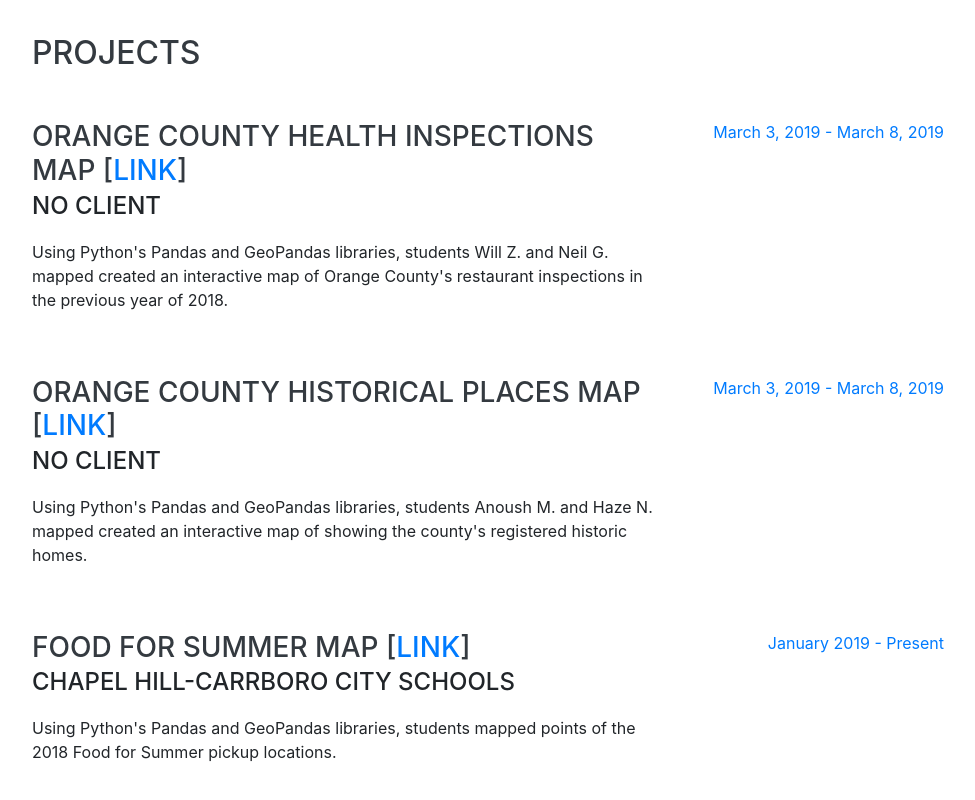
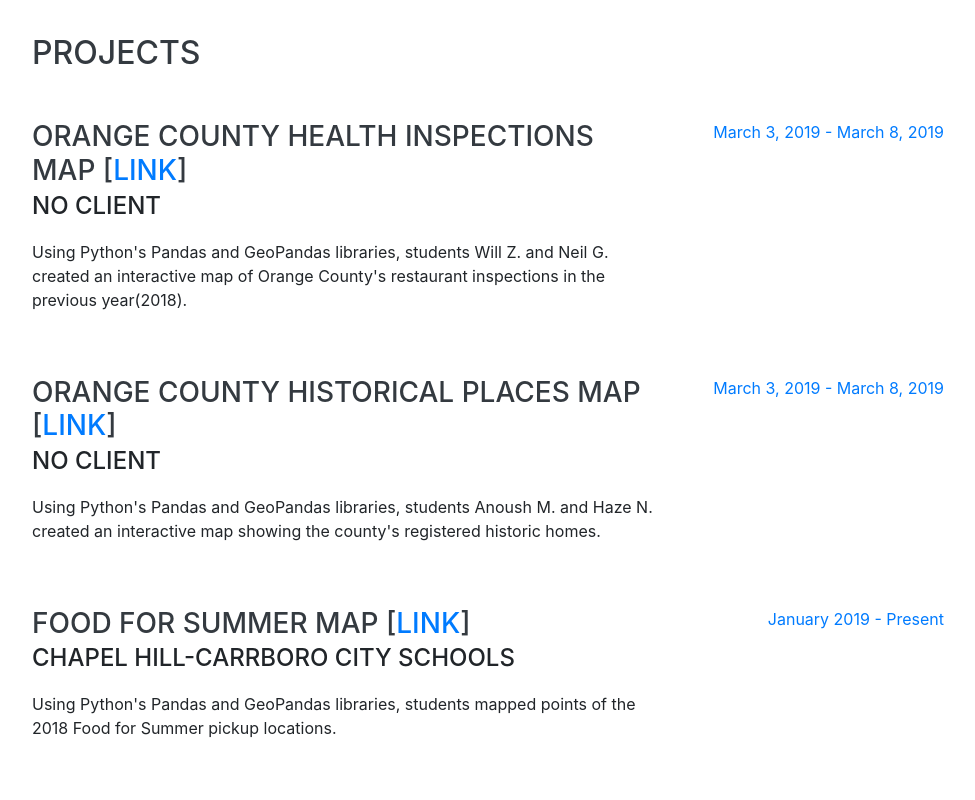
Before and after one commit to chhs-ap-csp/chhs-ap-csp.github.io, a website with bundled scripts: page index.html in a window 1280 px wide. Shown: the part 815-1615 px from the top of the page, without its empty margins (288-1263 px from the left). Built offline with nearby package versions, Linux system fonts and the light colour scheme; a web font is replaced by a local one.

Commit message:
Copy adjustments

```diff
--- a/index.html
+++ b/index.html
@@ -101,7 +101,7 @@
           <div class="resume-content">
             <h3 class="mb-0">Orange County Health Inspections Map [<a href="https://nbviewer.jupyter.org/github/garrisonreid/CHHS-Mini-Projects/blob/master/OrangeCountyFoodInspections.ipynb">LINK</a>]</h3>
             <div class="subheading mb-3">No client</div>
-            <p>Using Python's Pandas and GeoPandas libraries, students Will Z. and Neil G. mapped created an interactive map of Orange County's restaurant inspections in the previous year of 2018. </p>
+            <p>Using Python's Pandas and GeoPandas libraries, students Will Z. and Neil G. created an interactive map of Orange County's restaurant inspections in the previous year(2018). </p>
           </div>
           <div class="resume-date text-md-right">
             <span class="text-primary">March 3, 2019 - March 8, 2019</span>
@@ -112,7 +112,7 @@
           <div class="resume-content">
             <h3 class="mb-0">Orange County Historical Places Map [<a href="https://nbviewer.jupyter.org/github/garrisonreid/CHHS-Mini-Projects/blob/master/OrangeCountyRegistryOfHistoricPlaces.ipynb">LINK</a>]</h3>
             <div class="subheading mb-3">No client</div>
-            <p>Using Python's Pandas and GeoPandas libraries, students Anoush M. and Haze N. mapped created an interactive map of showing the county's registered historic homes. </p>
+            <p>Using Python's Pandas and GeoPandas libraries, students Anoush M. and Haze N. created an interactive map showing the county's registered historic homes. </p>
           </div>
           <div class="resume-date text-md-right">
             <span class="text-primary">March 3, 2019 - March 8, 2019</span>
```
